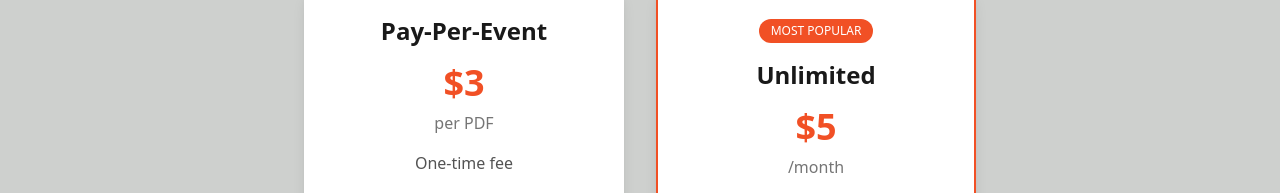
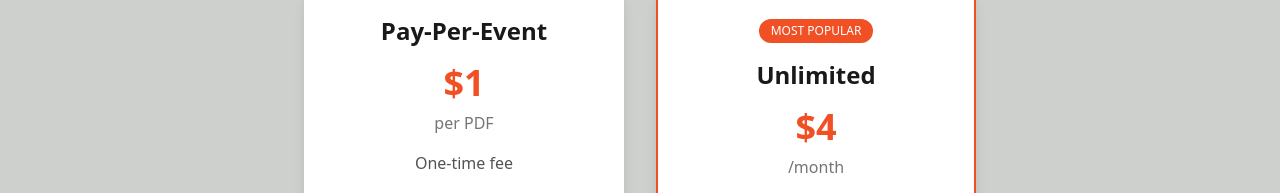
Before and after one commit to kushallg/BadgeSheet, a React (Vite) app: page / in a window 1280 px wide. Shown: the part 1722-1915 px from the top of the page. Built offline with nearby package versions, Linux system fonts and the light colour scheme; no server answers.

Commit message:
Update pricing:  one-time,  monthly

```diff
--- a/src/components/Pricing.tsx
+++ b/src/components/Pricing.tsx
@@ -1,4 +1,3 @@
-
 const Pricing = () => {
   return (
     <section className="bg-bgMedium py-16">
@@ -15,7 +14,7 @@ const Pricing = () => {
               <div className="text-center space-y-4">
                 <h3 className="text-2xl font-bold text-textDark">Pay-Per-Event</h3>
                 <div className="space-y-2">
-                  <div className="text-4xl font-bold text-primary">$3</div>
+                  <div className="text-4xl font-bold text-primary">$1</div>
                   <div className="text-textDark/60">per PDF</div>
                 </div>
                 <div className="text-textDark/75">One-time fee</div>
@@ -47,7 +46,7 @@ const Pricing = () => {
                 </div>
                 <h3 className="text-2xl font-bold text-textDark">Unlimited</h3>
                 <div className="space-y-2">
-                  <div className="text-4xl font-bold text-primary">$5</div>
+                  <div className="text-4xl font-bold text-primary">$4</div>
                   <div className="text-textDark/60">/month</div>
                 </div>
                 <div className="text-textDark/75">Unlimited events</div>
```
